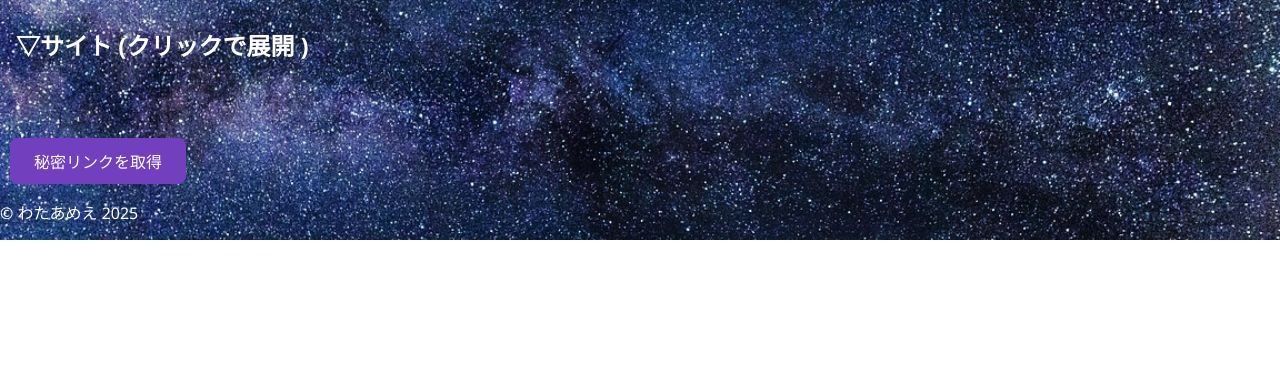
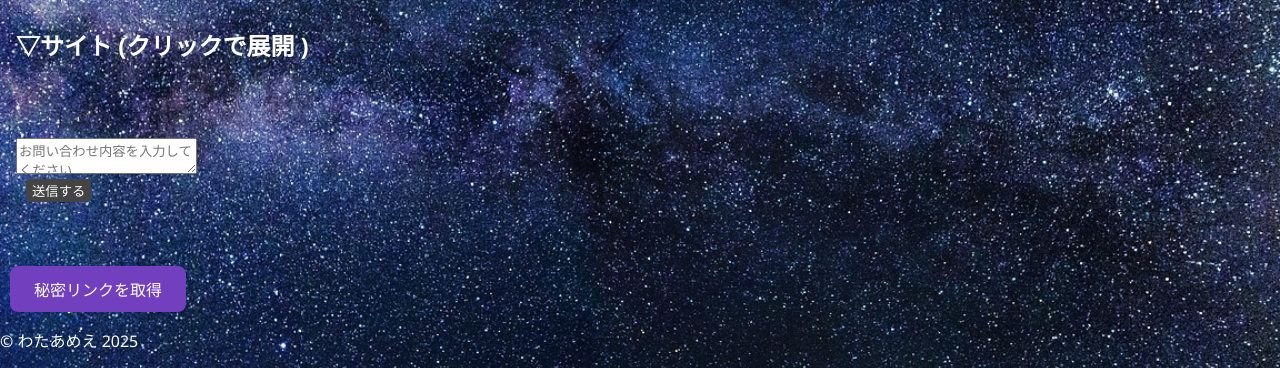
Before and after one commit to Wataamee777/README-wata, a plain HTML site: page index.html in a window 1280 px wide. Shown: the part 2708-3076 px from the top of the page. Before the commit the page ends 2948 px from the top, so only its background shows below. Drawn offline with Linux system fonts and the light colour scheme.

Commit message:
Update index.html

```diff
--- a/index.html
+++ b/index.html
@@ -129,6 +129,13 @@
       <li><a href="https://wataamee.github.io/Be-skin-loader" target="_blank">Bedrock版対応！新スキンローダー!</a></li>
     </ul>
   </section>
+  <section>
+   <form action="https://formsubmit.co/watamee777@gmail.com" method="POST">
+    <textarea name="message" placeholder="お問い合わせ内容を入力してください" required></textarea><br>
+    <input type="text" name="_honey" style="display:none">
+    <button type="submit">送信する</button>
+   </form>
+  </section>
   <button onclick="requestSecretLink()" class="secret-button">秘密リンクを取得</button>
 <div id="secret-container" class="secret-container">
   <p>以下のURLがコピーされました：</p>
```
